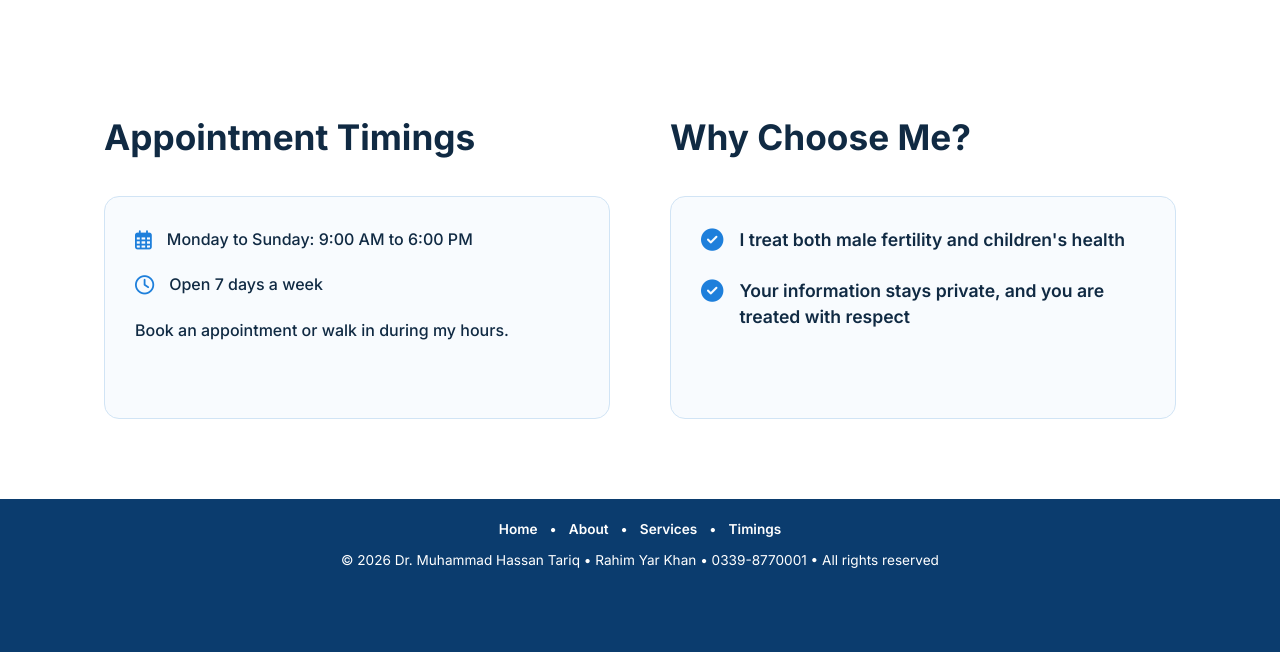
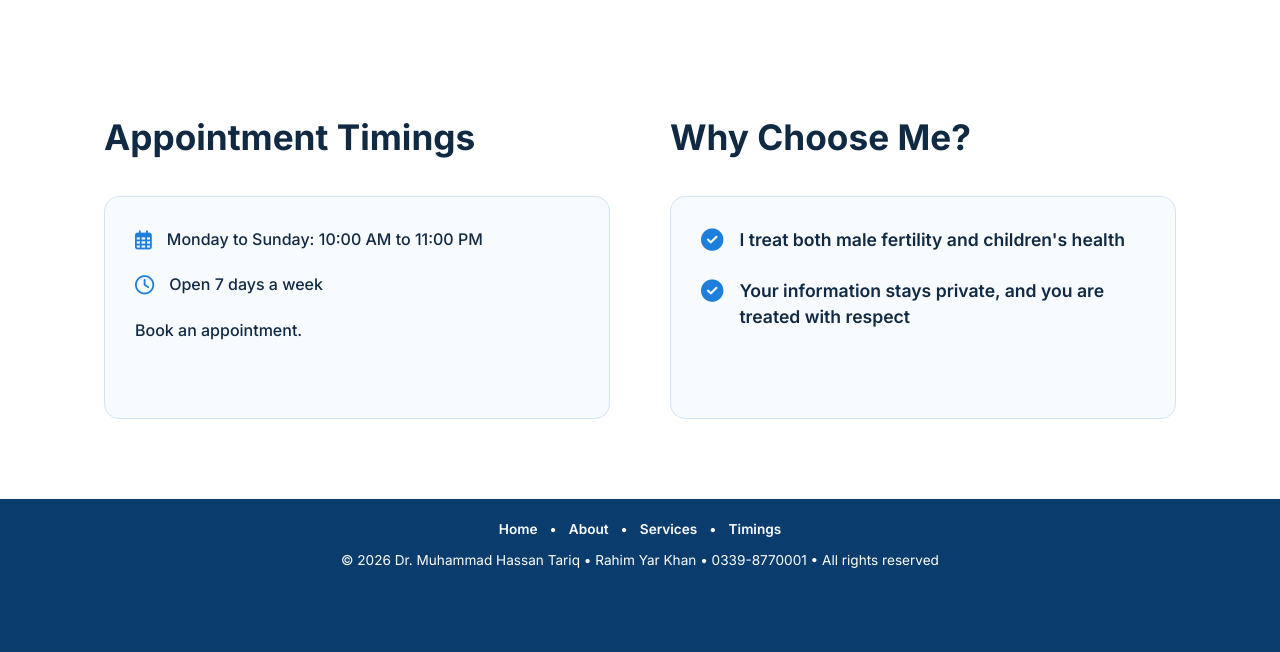
Before and after one commit to HamzaZahid2018/Doctor-site, a Django app: page / in a window 1280 px wide. Shown: the part 1920-2572 px from the top of the page. Run offline with Django 5.2, Linux system fonts and the light colour scheme.

Commit message:
Update clinic timings, header text, and WhatsApp message

```diff
--- a/website/context_processors.py
+++ b/website/context_processors.py
@@ -1,9 +1,9 @@
-from urllib.parse import quote
+from django.utils.http import urlencode
 from .data import CLINIC_INFO
 
 def whatsapp_link(request):
     number = CLINIC_INFO.whatsapp_number
-    message = 'Assalam-o-Alaikum, mujhe Dr. Muhammad Hassan Tariq se appointment chahiye'
-    encoded_message = quote(message)
-    link = f'https://wa.me/{number}?text={encoded_message}'
+    message = 'Assalam-o-alaikum, I would like to book an appointment with Dr. Muhammad Hassan Tariq.'
+    params = urlencode({'text': message})
+    link = f'https://wa.me/{number}?{params}'
     return {'whatsapp_link': link, 'clinic_info': CLINIC_INFO}
--- a/website/data.py
+++ b/website/data.py
@@ -11,7 +11,7 @@ class MockClinicInfo:
         self.phone_number = '0339-8770001'
         self.whatsapp_number = '923398770001'
         self.city = 'Rahim Yar Khan'
-        self.timings_weekdays = 'Monday to Sunday: 9:00 AM to 6:00 PM'
+        self.timings_weekdays = 'Monday to Sunday: 10:00 AM to 11:00 PM'
         self.timings_sunday = 'Open 7 days a week'
         self.address = 'Rahim Yar Khan, Punjab, Pakistan'
 
--- a/website/models.py
+++ b/website/models.py
@@ -36,7 +36,7 @@ class ClinicInfo(models.Model):
     phone_number = models.CharField(max_length=50, default='0339-8770001')
     whatsapp_number = models.CharField(max_length=50, default='923398770001')
     city = models.CharField(max_length=100, default='Rahim Yar Khan')
-    timings_weekdays = models.CharField(max_length=200, default='Mon–Sat 9:00 AM – 6:00 PM')
+    timings_weekdays = models.CharField(max_length=200, default='Mon–Sat 10:00 AM – 11:00 PM')
     timings_sunday = models.CharField(max_length=200, default='Sunday Closed')
     address = models.TextField(blank=True, null=True)
 
--- a/website/templates/website/base.html
+++ b/website/templates/website/base.html
@@ -376,7 +376,7 @@
                 <i class="fas fa-hand-holding-medical"></i>
             </div>
             <div>
-                <div class="logo">Dr. MHT Clinic</div>
+                <div class="logo">Dr. MHT Online Clinic</div>
                 <div class="tagline">Reproductive Health & Pediatrics</div>
             </div>
         </a>
--- a/website/templates/website/home.html
+++ b/website/templates/website/home.html
@@ -556,7 +556,7 @@
                 <li>
                     <i class="far fa-calendar-alt"></i>
                     <div>
-                        {{ clinic_info.timings_weekdays|default:"Monday to Saturday: 9:00 AM to 6:00 PM" }}
+                        {{ clinic_info.timings_weekdays|default:"Monday to Saturday: 10:00 AM to 11:00 PM" }}
                     </div>
                 </li>
                 <li>
@@ -566,7 +566,7 @@
                     </div>
                 </li>
                 <li style="margin-top: 10px;">
-                    <div>Book an appointment or walk in during my hours.</div>
+                    <div>Book an appointment.</div>
                 </li>
             </ul>
         </div>
```
